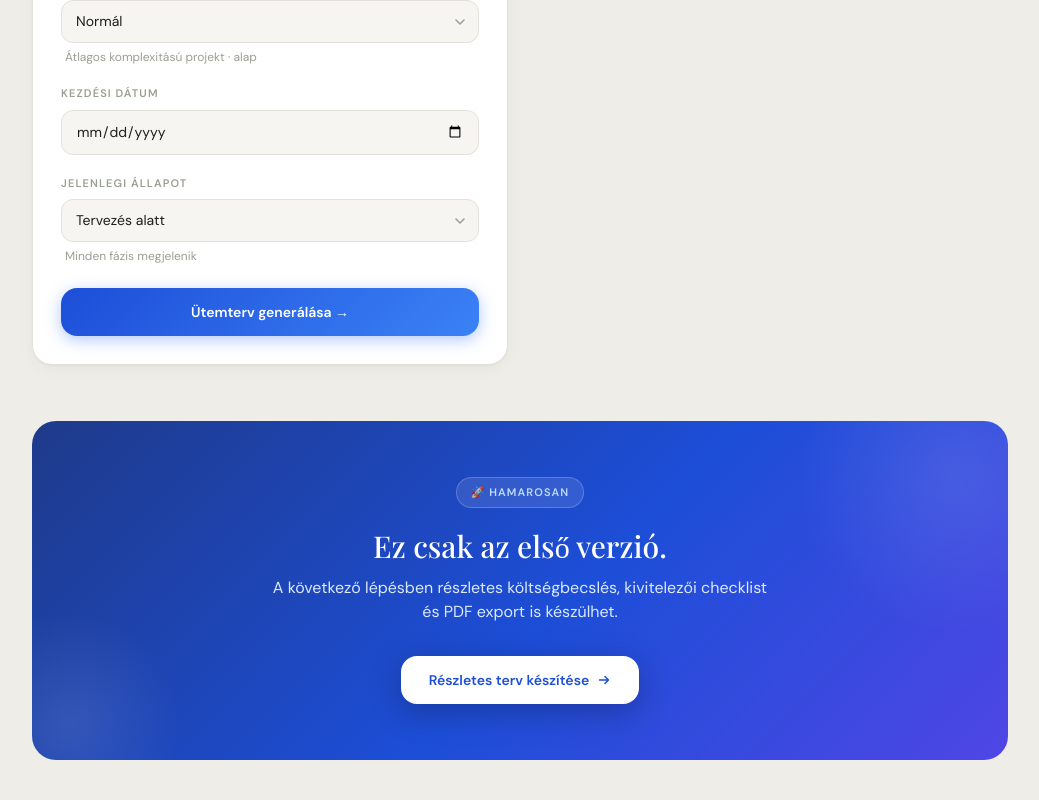
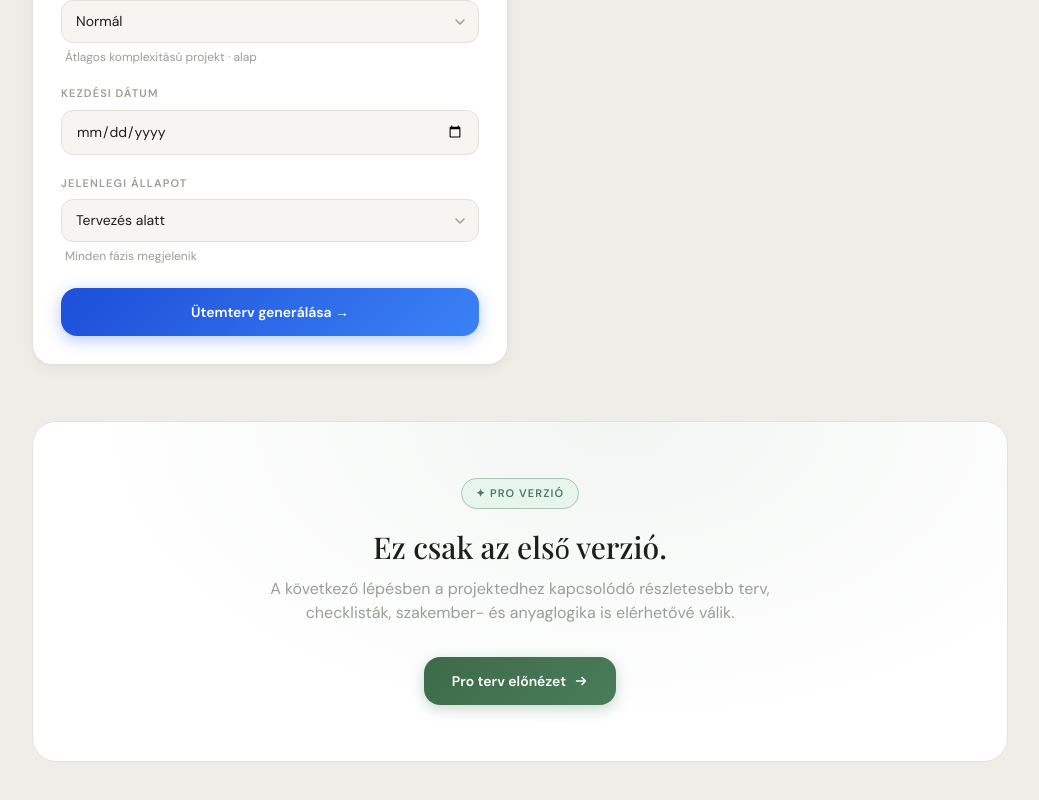
Before and after one commit to ainadeth/epites-utemterv-investor-demo, a React (Vite) app: page / in a window 1280 px wide. Shown: the part 1154-1954 px from the top of the page, without its empty margins (120-1159 px from the left). Built offline with nearby package versions, Linux system fonts and the light colour scheme; the HTML template or start-up script is replaced by a standard one.

Commit message:
Polish Buildmap design system and materials flow

```diff
--- a/src/App.tsx
+++ b/src/App.tsx
@@ -56,7 +56,7 @@ function ProEmptyState({ onGoToCalc }: { onGoToCalc: () => void }) {
         type="button"
         onClick={onGoToCalc}
         className="text-sm font-semibold rounded-2xl px-6 py-3 text-white transition-all hover:scale-[1.02] active:scale-[.98]"
-        style={{ background: 'linear-gradient(135deg,#1D4ED8,#3B82F6)', boxShadow: '0 4px 14px rgba(37,99,235,.3)' }}
+        style={{ background: 'linear-gradient(135deg,#3D6B4A,#4A7C59)', boxShadow: '0 4px 14px rgba(74,124,89,.30)' }}
       >
         Vissza a fő kalkulátorhoz →
       </button>
@@ -162,7 +162,7 @@ export default function App() {
               </>
             )}
 
-            <CTASection />
+            <CTASection onNavigate={handleTabChange} />
           </>
         )}
 
--- a/src/components/CTASection.tsx
+++ b/src/components/CTASection.tsx
@@ -1,28 +1,46 @@
-export default function CTASection() {
+import type { TabKey } from './StickyHeader'
+
+interface Props {
+  onNavigate?: (tab: TabKey) => void
+}
+
+export default function CTASection({ onNavigate }: Props) {
   return (
     <section className="mt-14 mb-14">
-      <div className="rounded-3xl p-10 md:p-14 text-center relative overflow-hidden"
-        style={{ background: 'linear-gradient(135deg, #1E3A8A 0%, #1D4ED8 55%, #4F46E5 100%)' }}>
-        {/* Decorative blobs */}
-        <div aria-hidden className="absolute top-0 right-0 w-80 h-80 rounded-full pointer-events-none opacity-10 translate-x-1/3 -translate-y-1/3"
-          style={{ background: 'radial-gradient(circle, white 0%, transparent 70%)' }} />
-        <div aria-hidden className="absolute bottom-0 left-0 w-56 h-56 rounded-full pointer-events-none opacity-10 -translate-x-1/3 translate-y-1/3"
-          style={{ background: 'radial-gradient(circle, white 0%, transparent 70%)' }} />
+      <div className="rounded-3xl p-10 md:p-14 text-center border relative overflow-hidden"
+        style={{ background: 'var(--surface)', borderColor: 'var(--border)' }}>
+
+        {/* Subtle sage ambient glow */}
+        <div aria-hidden className="absolute inset-0 pointer-events-none rounded-3xl"
+          style={{ background: 'radial-gradient(ellipse at 60% 0%, rgba(74,124,89,.07) 0%, transparent 65%)' }} />
 
         <div className="relative z-10">
-          <span className="inline-flex items-center gap-1.5 text-[11px] font-semibold tracking-widest uppercase text-blue-200 bg-white/10 border border-white/20 rounded-full px-3.5 py-1.5 mb-5">
-            🚀 Hamarosan
+          <span className="inline-flex items-center gap-1.5 text-[11px] font-semibold tracking-widest uppercase rounded-full px-3.5 py-1.5 mb-5 border"
+            style={{ color: 'var(--sage)', background: 'var(--sage-light)', borderColor: 'var(--sage-border)' }}>
+            ✦ Pro verzió
           </span>
-          <h2 className="font-serif text-2xl md:text-3xl font-medium text-white mb-3 leading-tight">
+
+          <h2 className="font-serif text-2xl md:text-3xl font-medium mb-3 leading-tight"
+            style={{ color: 'var(--tx-primary)' }}>
             Ez csak az első verzió.
           </h2>
-          <p className="text-blue-100 text-sm md:text-base max-w-lg mx-auto leading-relaxed mb-8">
-            A következő lépésben részletes költségbecslés, kivitelezői checklist és PDF export is készülhet.
+
+          <p className="text-sm md:text-base max-w-lg mx-auto leading-relaxed mb-8"
+            style={{ color: 'var(--tx-muted)' }}>
+            A következő lépésben a projektedhez kapcsolódó részletesebb terv, checklisták,
+            szakember- és anyaglogika is elérhetővé válik.
           </p>
-          <button type="button"
-            className="inline-flex items-center gap-2 bg-white text-blue-700 font-semibold text-sm rounded-2xl px-7 py-3.5 transition-all duration-200 hover:bg-blue-50 hover:scale-[1.02] active:scale-[.98] shadow-lg"
-            style={{ boxShadow: '0 8px 32px rgba(0,0,0,.25)' }}>
-            Részletes terv készítése
+
+          <button
+            type="button"
+            onClick={() => { onNavigate?.('pro'); window.scrollTo({ top: 0, behavior: 'smooth' }) }}
+            className="inline-flex items-center gap-2 font-semibold text-sm rounded-2xl px-7 py-3.5 text-white transition-all hover:scale-[1.02] active:scale-[.98]"
+            style={{
+              background: 'linear-gradient(135deg,#3D6B4A,#4A7C59)',
+              boxShadow: '0 4px 14px rgba(74,124,89,.30)',
+            }}
+          >
+            Pro terv előnézet
             <svg width="14" height="14" viewBox="0 0 14 14" fill="none">
               <path d="M2.5 7h9M8 3.5l3.5 3.5L8 10.5" stroke="currentColor" strokeWidth="1.5" strokeLinecap="round" strokeLinejoin="round"/>
             </svg>
```
